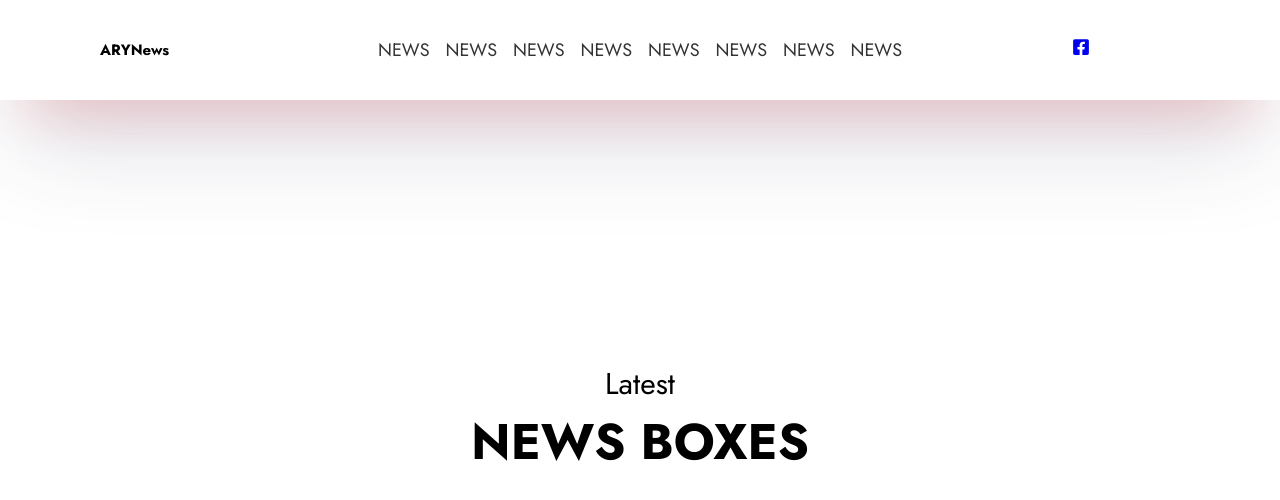
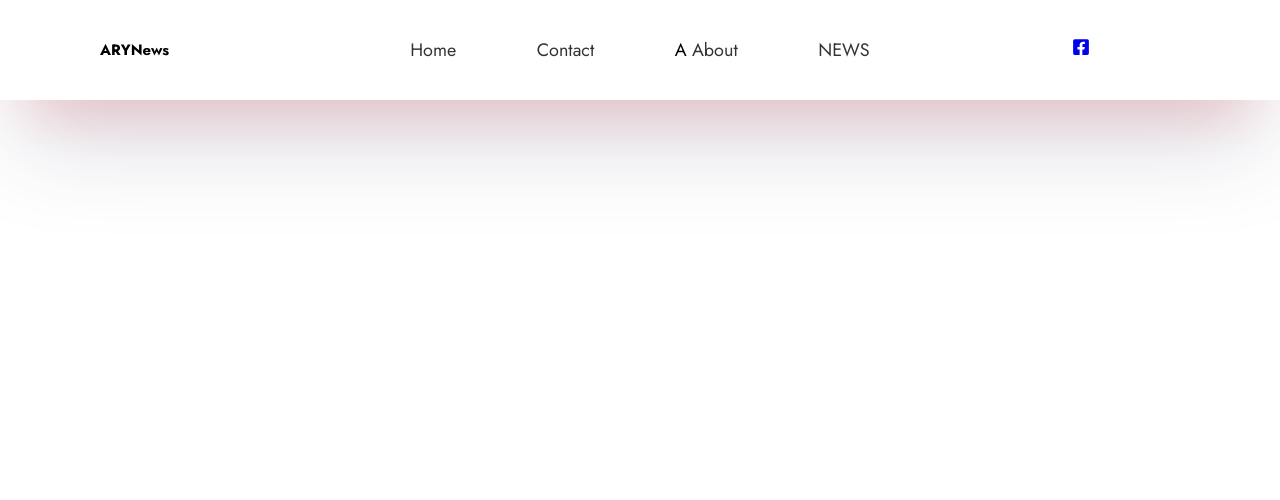
Before and after one commit to fajju2k2/news, a React (Create React App) app: page / in a window 1280 px wide. Shown: the top 500 px of the page. Built offline with nearby package versions, Linux system fonts and the light colour scheme.

Commit message:
2nd upload

```diff
--- a/src/components/Navbar.js
+++ b/src/components/Navbar.js
@@ -3,6 +3,10 @@ import './Navbar.css';
 import { FaFacebookSquare } from 'react-icons/fa';
 import { GiHamburgerMenu } from 'react-icons/gi';
 import { useState } from 'react';
+import { Link, Route } from 'react-router-dom';
+import Home from './Home';
+import Contact from './Contact';
+import About from './About';
 
 const Navbar = () => {
   const [showMediaIcons, setShowMediaIcons] = useState(false);
@@ -22,26 +26,13 @@ const Navbar = () => {
         >
           <ul>
             <li>
-              <a href="/"> NEWS</a>
+              <Link href={<Home />}> Home </Link>
             </li>
             <li>
-              <a href="/"> NEWS</a>
+              <Link href={<Contact />}> Contact </Link>
             </li>
             <li>
-              <a href="/"> NEWS</a>
-            </li>
-            <li>
-              <a href="/"> NEWS</a>
-            </li>
-            <li>
-              <a href="/"> NEWS</a>
-            </li>
-            <li>
-              <a href="/"> NEWS</a>
-            </li>
-
-            <li>
-              <a href="/"> NEWS</a>
+              A <Link href={<About />}> About </Link>
             </li>
             <li>
               <a href="/"> NEWS</a>
@@ -63,10 +54,6 @@ const Navbar = () => {
           </div>
         </div>
       </nav>
-      <section className="hero-section">
-        <p> latest </p>
-        <h1> news boxes</h1>
-      </section>
     </>
   );
 };
```
